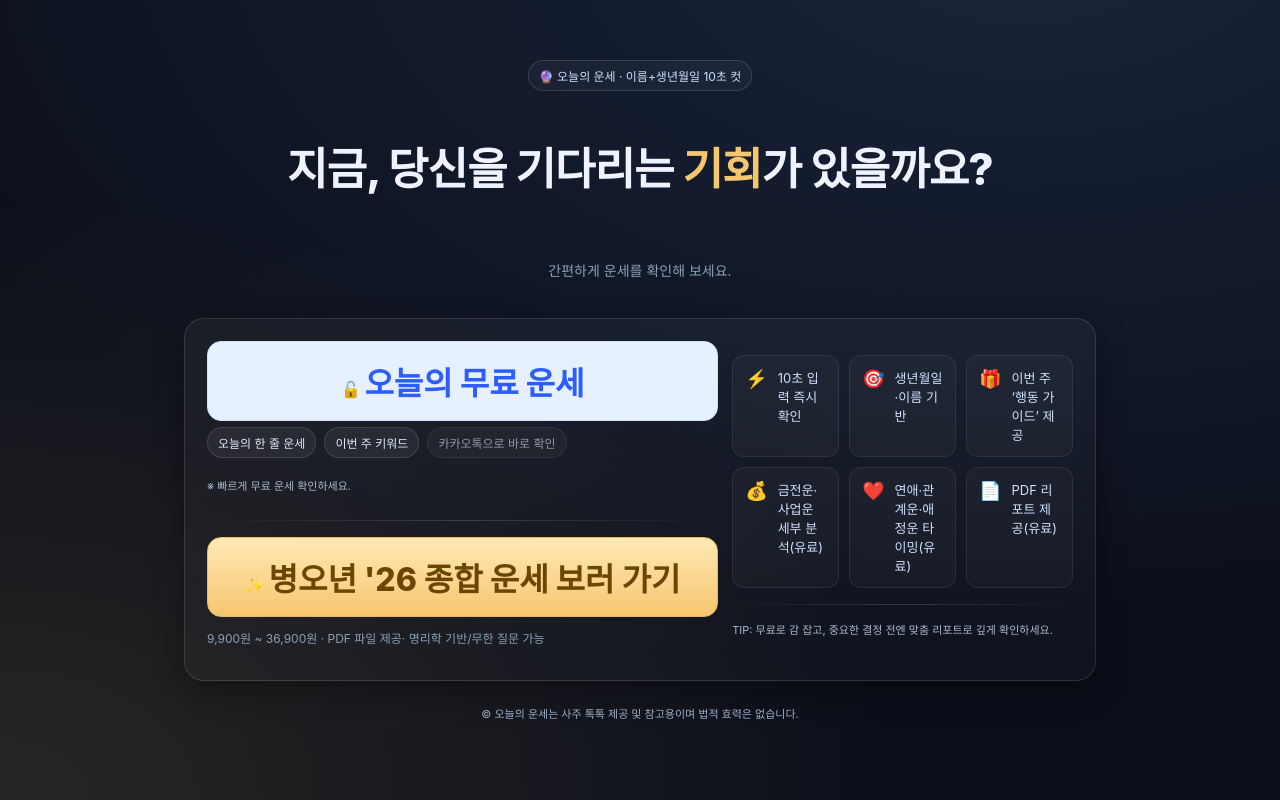
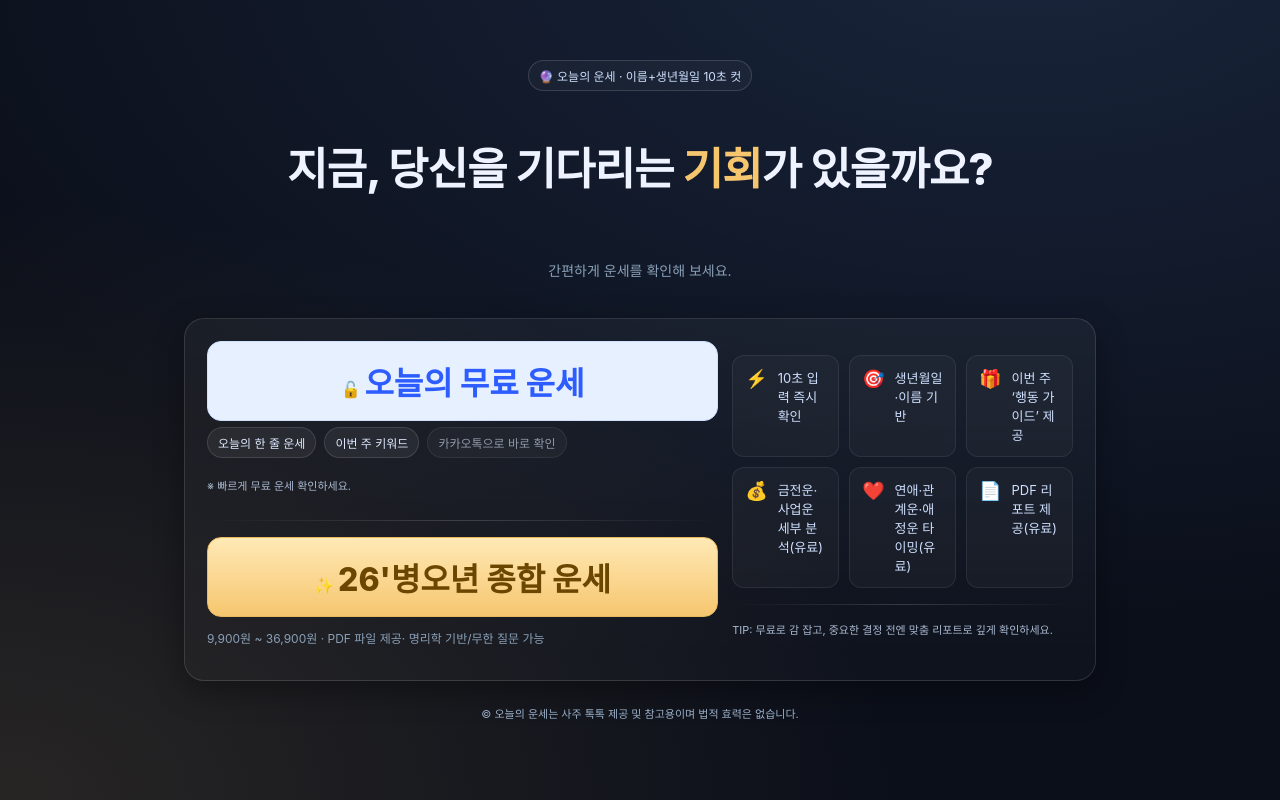
Before and after one commit to xognsm99/saju-landing, a plain HTML site: page index.html in a window 1280 px wide. Drawn offline with Linux system fonts and the light colour scheme.

Commit message:
Update index.html

```diff
--- a/index.html
+++ b/index.html
@@ -80,7 +80,7 @@
         </div>
         <div class="divider"></div>
         <a class="btn btn-paid" href="https://events-news.com/NTU2NA" id="paid-link" data-qa="paid-link" target="_blank" rel="noopener">
-          <span>✨ <span class="kicker" style="font-size:2em;">병오년 '26 종합 운세 보러 가기</span>
+          <span>✨ <span class="kicker" style="font-size:2em;">26'병오년 종합 운세</span>
         </a>
 
         <p class="muted">9,900원 ~ 36,900원 · PDF 파일 제공· 명리학 기반/무한 질문 가능</p>
```
